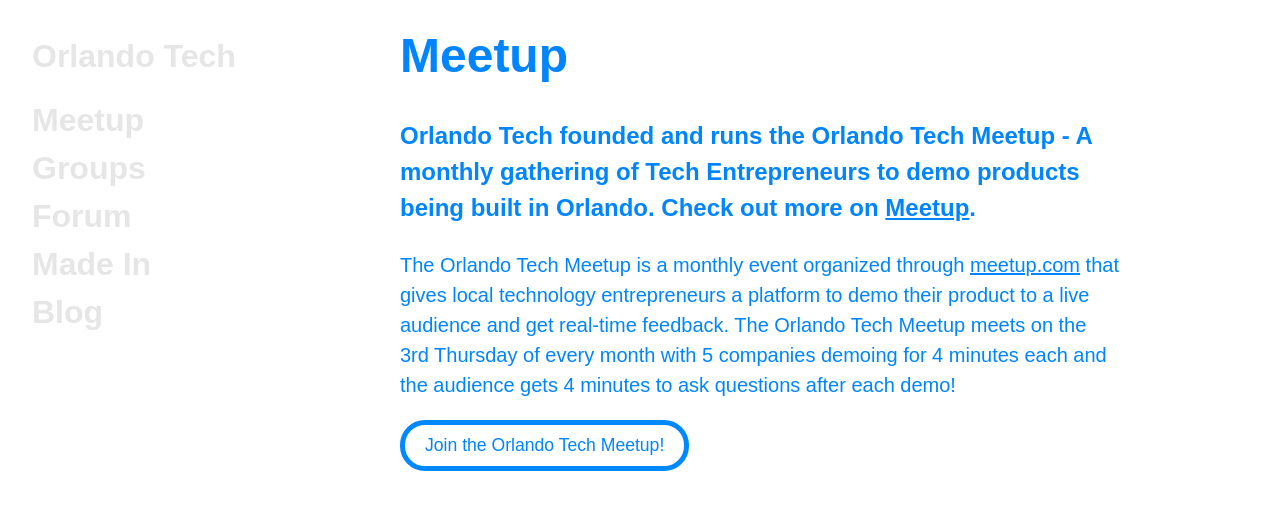
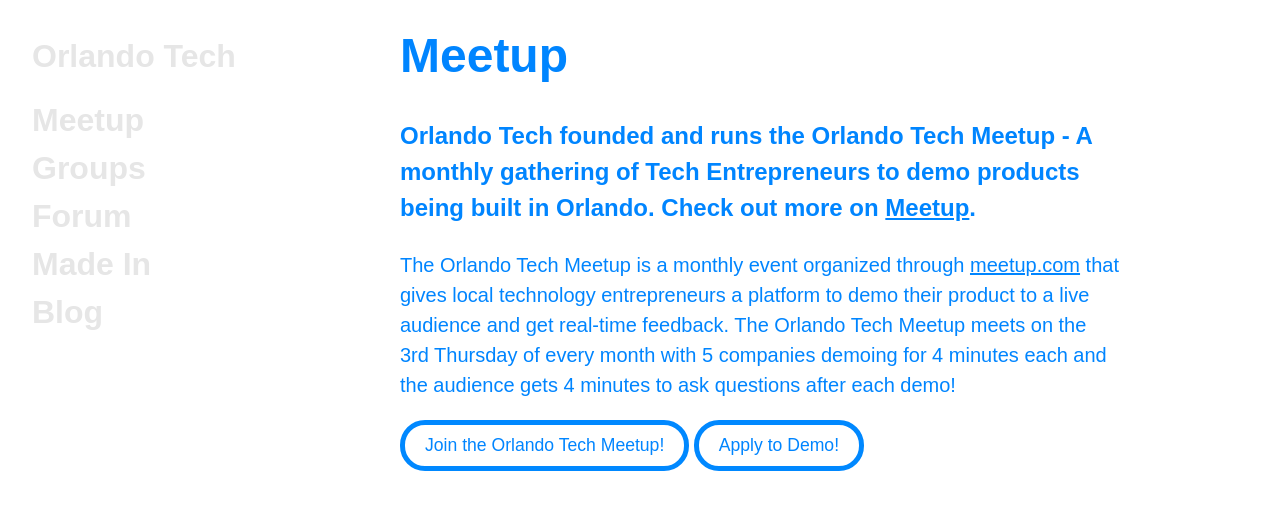
Before and after one commit to orlandotech/orlandotech.github.io, a Jekyll site: the page built from meetup/index.html, in a window 1280 px wide. Shown: the top 510 px of the page. Built offline with Jekyll 4.4.1, drawn with Linux system fonts in a browser that asks for light colours; Markdown is read by kramdown in place of the engine named in the settings.

Commit message:
Added Apply to Demo button/link
- Added link/button for demo application

```diff
--- a/meetup/index.html
+++ b/meetup/index.html
@@ -7,3 +7,4 @@
 <p class="intro">Orlando Tech founded and runs the Orlando Tech Meetup - A monthly gathering of Tech Entrepreneurs to demo products being built in Orlando. Check out more on <a href="http://meetup.com/orlando-tech">Meetup</a>.</p>
 <p>The Orlando Tech Meetup is a monthly event organized through <a href="http://meetup.com">meetup.com</a> that gives local technology entrepreneurs a platform to demo their product to a live audience and get real-time feedback. The Orlando Tech Meetup meets on the 3rd Thursday of every month with 5 companies demoing for 4 minutes each and the audience gets 4 minutes to ask questions after each demo!</p>
 <button class="btn"><a href="http://meetup.com/orlando-tech">Join the Orlando Tech Meetup!</a></button>
+<button class="btn"><a href="https://docs.google.com/forms/d/1cOMERqFloz2FHmVU5nErzy7rfBcqoL2mmqEa6LPAwb0/viewform">Apply to Demo!</a></button>
```
